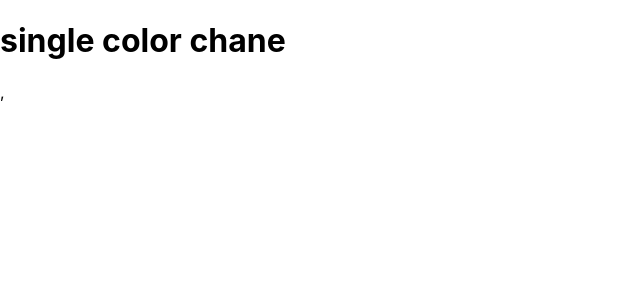
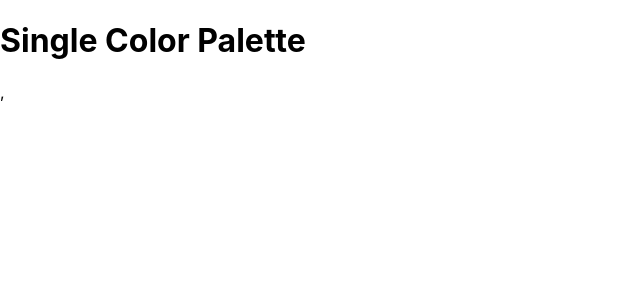
Before and after one commit to codebrew23/colors-app, a React (Create React App) app: page /palette/1/1 in a window 1280 px wide. Shown: the top 300 px of the page, without its empty margins (0-640 px from the left). Built offline with nearby package versions, Linux system fonts and the light colour scheme.

Commit message:
Add single color palette and link

```diff
--- a/src/App.js
+++ b/src/App.js
@@ -2,7 +2,8 @@ import react from 'react';
 import { Route, Switch } from 'react-router-dom';
 import Palette from './Palette';
 import seedColors from './seedColors';
-import PaletteList from './PaletteList'
+import PaletteList from './PaletteList';
+import SingleColorPalette from './SingleColorPalette';
 import { generatePalette } from './helpers';
 import './App.css';
 import { Component } from 'react';
@@ -34,7 +35,7 @@ class App extends Component {
         <Route
           exact
           path='/palette/:paletteId/:colorId'
-          render={() => <h1>single color chane</h1>}
+          render={() => < SingleColorPalette />}
         />
 
       </Switch>
--- a/src/Palette.js
+++ b/src/Palette.js
@@ -17,10 +17,16 @@ class Palette extends Component {
         this.setState({ format: val });
     }
     render () {
-        const { colors, paletteName, emoji } = this.props.palette;
+        const { colors, paletteName, emoji, id } = this.props.palette;
         const { level, format } = this.state;
         const colorBoxes = colors[level].map(color => (
-            <ColorBox key={color.id} background={color[format]} name={color.name} />
+            <ColorBox
+                key={color.id}
+                background={color[format]}
+                name={color.name}
+                id={color.id}
+                paletteId={id}
+            />
         ))
         return (
             <div className='Palette'>
--- /dev/null
+++ b/src/SingleColorPalette.js
@@ -0,0 +1,10 @@
+import React, { Component } from 'react';
+
+class SingleColorPalette extends Component {
+    render () {
+        return (
+            <h1>Single Color Palette</h1>
+        )
+    }
+}
+export default SingleColorPalette;
--- a/src/colorBox.js
+++ b/src/colorBox.js
@@ -15,7 +15,7 @@ class ColorBox extends Component {
         });
     }
     render () {
-        const {name, background} = this.props;
+        const {name, background, paletteId, id} = this.props;
         const { copied } = this.state;
         return (
             <CopyToClipboard text={background} onCopy={this.changeCopyState}>
@@ -31,7 +31,7 @@ class ColorBox extends Component {
                         </div>
                         <button className='copy-button'>Copy</button>
                     </div>
-                    <Link to='/'
+                    <Link to={`/palette/${paletteId}/${id}}`}
                         onClick={e => e.stopPropagation()}>
                         <span className='see-more'>More</span>
                     </Link>
```
